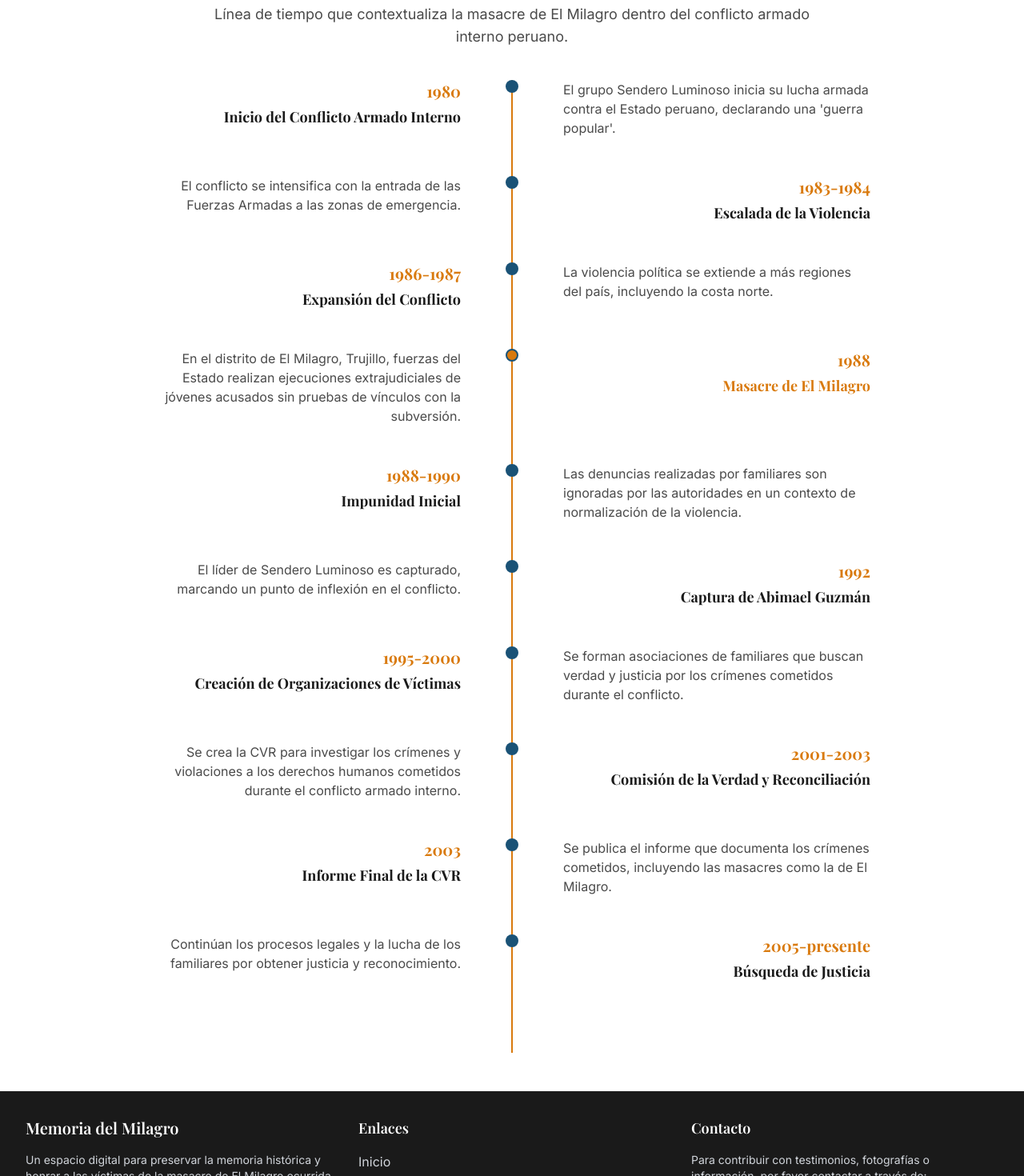
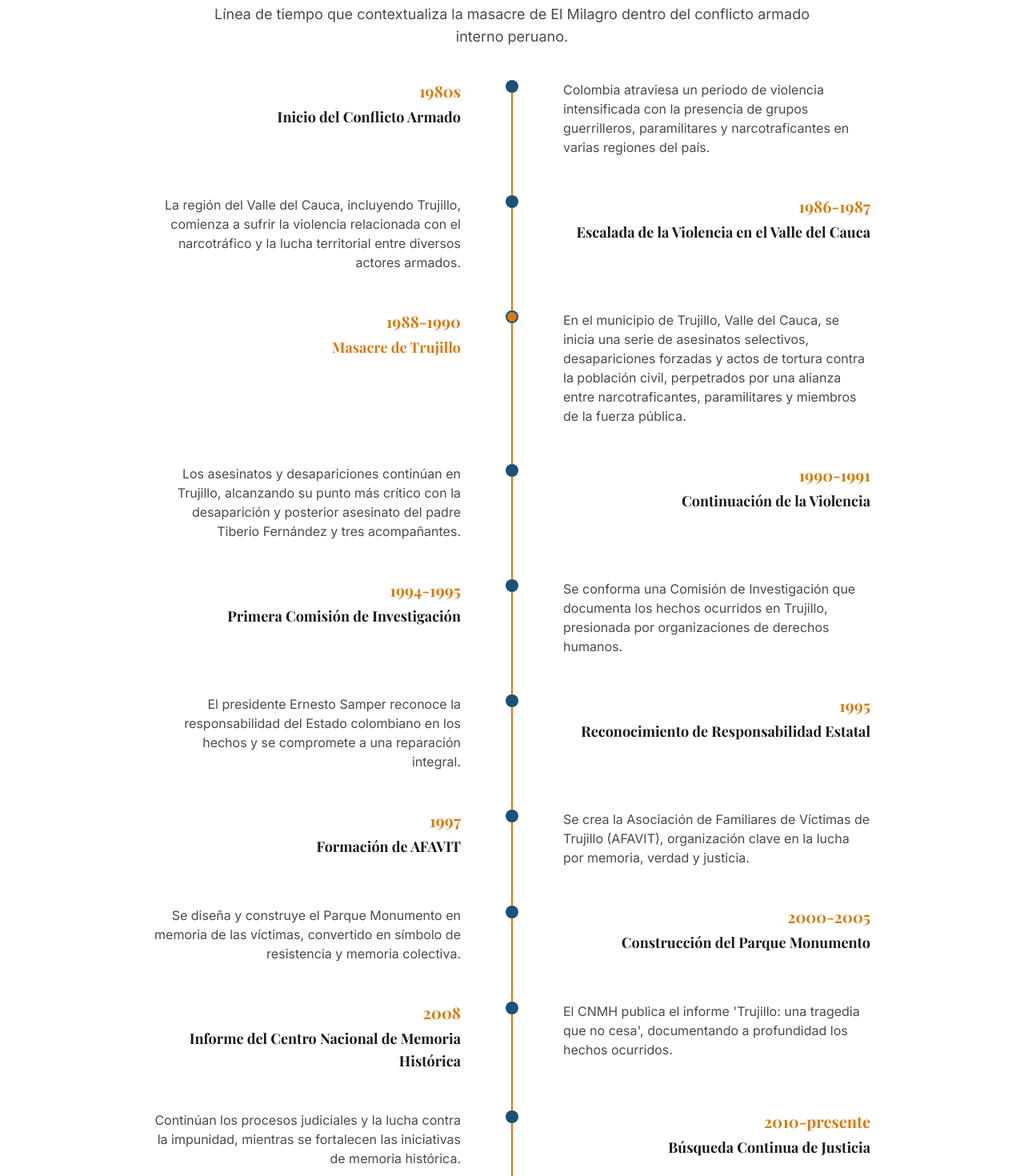
Before and after one commit to HansDussich/Catedra-de-la-paz, a React (Vite) app: page /cronologia in a window 1280 px wide. Shown: the part 160-1630 px from the top of the page at 80% size. Built offline with nearby package versions, Linux system fonts and the light colour scheme.

Commit message:
Fix: Update content to Trujillo, Colombia
Correct all text to reflect the context of the Trujillo, Valle del Cauca, Colombia massacre. Remove all references to Peru and adjust the chronology, testimonies, etc.

```diff
--- a/src/components/GallerySection.tsx
+++ b/src/components/GallerySection.tsx
@@ -6,7 +6,7 @@ import MemoryCard from "./MemoryCard";
 const featuredMemories = [
   {
     id: "1",
-    title: "Los Rostros del Milagro",
+    title: "Los Rostros de Trujillo",
     description: "Fotografías y semblanzas de las víctimas de la masacre, preservando su memoria y humanidad.",
     imageSrc: "/placeholder.svg",
     type: "galeria"
@@ -14,7 +14,7 @@ const featuredMemories = [
   {
     id: "2",
     title: "El Contexto Histórico",
-    description: "El conflicto armado interno en Perú y sus consecuencias en la población civil de Trujillo.",
+    description: "El conflicto armado en Colombia y sus consecuencias en la población civil de Trujillo, Valle del Cauca.",
     imageSrc: "/placeholder.svg",
     type: "galeria"
   },
@@ -36,7 +36,7 @@ const GallerySection = () => {
             Galería de Memorias
           </h2>
           <p className="mt-3 text-museo-gris max-w-2xl mx-auto">
-            Explorar las diferentes perspectivas, testimonios y documentos históricos relacionados con la masacre de El Milagro.
+            Explorar las diferentes perspectivas, testimonios y documentos históricos relacionados con la masacre de Trujillo, Valle del Cauca.
           </p>
         </div>
 
--- a/src/components/HeroSection.tsx
+++ b/src/components/HeroSection.tsx
@@ -11,14 +11,14 @@ const HeroSection = () => {
       <div className="absolute inset-0 bg-[url('/lovable-uploads/f2794358-3211-4470-8eea-987a5e9f5c71.png')] bg-cover bg-center opacity-20"></div>
       <div className="museo-container relative z-10 text-center">
         <h1 className="text-4xl md:text-5xl lg:text-6xl font-playfair font-bold mb-6 text-museo-negro">
-          Memoria del Milagro
+          Memoria de Trujillo
         </h1>
         <h2 className="text-xl md:text-2xl lg:text-3xl font-playfair text-museo-gris mb-8">
           Un espacio para no olvidar
         </h2>
         <p className="max-w-2xl mx-auto text-lg text-museo-gris mb-10">
-          Un museo digital en homenaje a las víctimas de la masacre de El Milagro,
-          Trujillo, 1988
+          Un museo digital en homenaje a las víctimas de la masacre de Trujillo,
+          Valle del Cauca, Colombia, 1988-1994
         </p>
         <button
           onClick={scrollToContent}
--- a/src/components/IntroductionSection.tsx
+++ b/src/components/IntroductionSection.tsx
@@ -5,24 +5,24 @@ const IntroductionSection = () => {
       <div className="museo-container">
         <div className="max-w-3xl mx-auto">
           <h2 className="text-3xl font-playfair font-bold mb-6 text-museo-negro text-center">
-            La Masacre de El Milagro
+            La Masacre de Trujillo
           </h2>
 
           <div className="prose prose-lg mx-auto">
             <p className="mb-4 text-museo-gris">
-              En 1988, en el contexto del conflicto armado interno en el Perú, en el distrito de El Milagro, Trujillo,
-              fuerzas del Estado cometieron una masacre contra jóvenes que fueron acusados sin pruebas de tener vínculos
-              con grupos subversivos.
+              Entre 1988 y 1994, en el contexto del conflicto armado colombiano, en el municipio de Trujillo, Valle del Cauca,
+              se cometió una serie de homicidios, torturas y desapariciones forzadas contra la población civil, perpetrados por una alianza
+              entre narcotraficantes, paramilitares y miembros de la fuerza pública.
             </p>
 
             <p className="mb-4 text-museo-gris">
-              Este hecho, que permanece en la memoria colectiva de la ciudad, fue parte de una serie de violaciones a los
-              derechos humanos que ocurrieron durante esta época oscura de la historia peruana.
+              Este hecho, que permanece en la memoria colectiva de la región, es uno de los emblemas de la violencia sociopolítica
+              que ha marcado la historia reciente de Colombia, dejando más de 340 víctimas documentadas.
             </p>
 
             <p className="mb-8 text-museo-gris">
               Este espacio digital busca preservar la memoria de estos acontecimientos, educar a las nuevas generaciones y
-              rendir un homenaje a las víctimas, como parte de un proceso necesario de memoria, verdad y justicia.
+              rendir un homenaje a las víctimas, como parte de un proceso necesario de memoria, verdad, justicia y no repetición.
             </p>
 
             <div className="border-l-4 border-museo-naranja pl-4 italic">
--- a/src/components/TestimonySection.tsx
+++ b/src/components/TestimonySection.tsx
@@ -11,7 +11,7 @@ const testimonios = [
   },
   {
     id: "2",
-    cita: "\"Nos acusaron sin pruebas. A día de hoy, más de 30 años después, sigo luchando para limpiar su nombre.\"",
+    cita: "\"Nos acusaron de colaborar con la guerrilla sin ninguna prueba. A día de hoy, más de 30 años después, sigo luchando para limpiar su nombre.\"",
     autor: "Carlos R., hermano de víctima"
   }
 ];
--- a/src/components/TimelineSection.tsx
+++ b/src/components/TimelineSection.tsx
@@ -4,24 +4,24 @@ import { Link } from "react-router-dom";
 // Datos de muestra para la línea de tiempo
 const timelineEvents = [
   {
-    year: "1980",
-    title: "Inicio del Conflicto Armado",
-    description: "El grupo Sendero Luminoso inicia su lucha armada contra el Estado peruano."
+    year: "1980s",
+    title: "Inicio del Conflicto Intensificado",
+    description: "Colombia sufre una escalada de violencia con múltiples actores armados en disputa."
   },
   {
-    year: "1988",
-    title: "Masacre de El Milagro",
-    description: "Fuerzas estatales realizan ejecuciones extrajudiciales en el distrito de El Milagro, Trujillo."
+    year: "1988-1994",
+    title: "Masacre de Trujillo",
+    description: "Serie de homicidios y desapariciones forzadas en Trujillo, Valle del Cauca, perpetrados por una alianza criminal."
   },
   {
-    year: "1990s",
-    title: "Búsqueda de Justicia",
-    description: "Familiares de las víctimas comienzan a organizarse para exigir verdad y justicia."
+    year: "1995",
+    title: "Reconocimiento Estatal",
+    description: "El Estado colombiano reconoce su responsabilidad y se compromete a la reparación de las víctimas."
   },
   {
     year: "2000s",
-    title: "Comisión de la Verdad",
-    description: "La Comisión de la Verdad y Reconciliación investiga los crímenes del conflicto armado interno."
+    title: "Memoria y Reparación",
+    description: "Construcción del Parque Monumento y fortalecimiento de iniciativas de memoria histórica."
   }
 ];
 
@@ -34,7 +34,7 @@ const TimelineSection = () => {
             Cronología Histórica
           </h2>
           <p className="mt-3 text-museo-gris max-w-2xl mx-auto">
-            Los principales acontecimientos relacionados con la masacre de El Milagro y su contexto histórico.
+            Los principales acontecimientos relacionados con la masacre de Trujillo y su contexto histórico.
           </p>
         </div>
 
--- a/src/pages/CronologiaPage.tsx
+++ b/src/pages/CronologiaPage.tsx
@@ -2,58 +2,58 @@
 import Navbar from "@/components/Navbar";
 import Footer from "@/components/Footer";
 
-// Datos de muestra para la cronología completa
+// Datos de la cronología actualizada para Trujillo, Valle del Cauca, Colombia
 const timelineEvents = [
   {
-    year: "1980",
-    title: "Inicio del Conflicto Armado Interno",
-    description: "El grupo Sendero Luminoso inicia su lucha armada contra el Estado peruano, declarando una 'guerra popular'.",
-  },
-  {
-    year: "1983-1984",
-    title: "Escalada de la Violencia",
-    description: "El conflicto se intensifica con la entrada de las Fuerzas Armadas a las zonas de emergencia.",
+    year: "1980s",
+    title: "Inicio del Conflicto Armado",
+    description: "Colombia atraviesa un periodo de violencia intensificada con la presencia de grupos guerrilleros, paramilitares y narcotraficantes en varias regiones del país.",
   },
   {
     year: "1986-1987",
-    title: "Expansión del Conflicto",
-    description: "La violencia política se extiende a más regiones del país, incluyendo la costa norte.",
+    title: "Escalada de la Violencia en el Valle del Cauca",
+    description: "La región del Valle del Cauca, incluyendo Trujillo, comienza a sufrir la violencia relacionada con el narcotráfico y la lucha territorial entre diversos actores armados.",
   },
   {
-    year: "1988",
-    title: "Masacre de El Milagro",
-    description: "En el distrito de El Milagro, Trujillo, fuerzas del Estado realizan ejecuciones extrajudiciales de jóvenes acusados sin pruebas de vínculos con la subversión.",
+    year: "1988-1990",
+    title: "Masacre de Trujillo",
+    description: "En el municipio de Trujillo, Valle del Cauca, se inicia una serie de asesinatos selectivos, desapariciones forzadas y actos de tortura contra la población civil, perpetrados por una alianza entre narcotraficantes, paramilitares y miembros de la fuerza pública.",
     destacado: true,
   },
   {
-    year: "1988-1990",
-    title: "Impunidad Inicial",
-    description: "Las denuncias realizadas por familiares son ignoradas por las autoridades en un contexto de normalización de la violencia.",
+    year: "1990-1991",
+    title: "Continuación de la Violencia",
+    description: "Los asesinatos y desapariciones continúan en Trujillo, alcanzando su punto más crítico con la desaparición y posterior asesinato del padre Tiberio Fernández y tres acompañantes.",
   },
   {
-    year: "1992",
-    title: "Captura de Abimael Guzmán",
-    description: "El líder de Sendero Luminoso es capturado, marcando un punto de inflexión en el conflicto.",
+    year: "1994-1995",
+    title: "Primera Comisión de Investigación",
+    description: "Se conforma una Comisión de Investigación que documenta los hechos ocurridos en Trujillo, presionada por organizaciones de derechos humanos.",
   },
   {
-    year: "1995-2000",
-    title: "Creación de Organizaciones de Víctimas",
-    description: "Se forman asociaciones de familiares que buscan verdad y justicia por los crímenes cometidos durante el conflicto.",
+    year: "1995",
+    title: "Reconocimiento de Responsabilidad Estatal",
+    description: "El presidente Ernesto Samper reconoce la responsabilidad del Estado colombiano en los hechos y se compromete a una reparación integral.",
   },
   {
-    year: "2001-2003",
-    title: "Comisión de la Verdad y Reconciliación",
-    description: "Se crea la CVR para investigar los crímenes y violaciones a los derechos humanos cometidos durante el conflicto armado interno.",
+    year: "1997",
+    title: "Formación de AFAVIT",
+    description: "Se crea la Asociación de Familiares de Víctimas de Trujillo (AFAVIT), organización clave en la lucha por memoria, verdad y justicia.",
   },
   {
-    year: "2003",
-    title: "Informe Final de la CVR",
-    description: "Se publica el informe que documenta los crímenes cometidos, incluyendo las masacres como la de El Milagro.",
+    year: "2000-2005",
+    title: "Construcción del Parque Monumento",
+    description: "Se diseña y construye el Parque Monumento en memoria de las víctimas, convertido en símbolo de resistencia y memoria colectiva.",
   },
   {
-    year: "2005-presente",
-    title: "Búsqueda de Justicia",
-    description: "Continúan los procesos legales y la lucha de los familiares por obtener justicia y reconocimiento.",
+    year: "2008",
+    title: "Informe del Centro Nacional de Memoria Histórica",
+    description: "El CNMH publica el informe 'Trujillo: una tragedia que no cesa', documentando a profundidad los hechos ocurridos.",
+  },
+  {
+    year: "2010-presente",
+    title: "Búsqueda Continua de Justicia",
+    description: "Continúan los procesos judiciales y la lucha contra la impunidad, mientras se fortalecen las iniciativas de memoria histórica.",
   },
 ];
 
--- a/src/pages/GaleriaPage.tsx
+++ b/src/pages/GaleriaPage.tsx
@@ -7,7 +7,7 @@ import MemoryCard from "@/components/MemoryCard";
 const galeriaItems = [
   {
     id: "1",
-    title: "Los Rostros del Milagro",
+    title: "Los Rostros de Trujillo",
     description: "Fotografías y semblanzas de las víctimas de la masacre, preservando su memoria y humanidad.",
     imageSrc: "/placeholder.svg",
     type: "galeria"
@@ -21,8 +21,8 @@ const galeriaItems = [
   },
   {
     id: "3",
-    title: "El Distrito del Milagro",
-    description: "Historia y características del distrito donde ocurrieron los hechos.",
+    title: "El Municipio de Trujillo",
+    description: "Historia y características del municipio donde ocurrieron los hechos.",
     imageSrc: "/placeholder.svg",
     type: "galeria"
   },
@@ -42,8 +42,8 @@ const galeriaItems = [
   },
   {
     id: "6",
-    title: "Manifestaciones y Conmemoraciones",
-    description: "Cómo la comunidad ha mantenido viva la memoria a lo largo de los años.",
+    title: "Parque Monumento",
+    description: "El lugar de memoria construido para honrar a las víctimas y mantener vivo su recuerdo.",
     imageSrc: "/placeholder.svg",
     type: "galeria"
   }
@@ -59,7 +59,7 @@ const GaleriaPage = () => {
             <h1 className="text-4xl font-playfair font-bold mb-4 text-museo-negro">Galería de Memorias</h1>
             <p className="text-lg text-museo-gris max-w-3xl mx-auto">
               Explorar las diferentes perspectivas, testimonios y documentos históricos relacionados
-              con la masacre de El Milagro, Trujillo, Valle del Cauca.
+              con la masacre de Trujillo, Valle del Cauca, Colombia.
             </p>
           </div>
 
--- a/src/pages/TestimoniosPage.tsx
+++ b/src/pages/TestimoniosPage.tsx
@@ -4,14 +4,14 @@ import Navbar from "@/components/Navbar";
 import Footer from "@/components/Footer";
 import { Quote, Search } from "lucide-react";
 
-// Datos de muestra para testimonios
+// Datos de muestra para testimonios actualizados para el contexto colombiano
 const testimoniosCompletos = [
   {
     id: "1",
     nombre: "María L.",
     relacion: "Hermana de víctima",
     anio: "2003",
-    cita: "Aún recuerdo esa noche. Los gritos, el sonido de los disparos, el miedo. Mi hermano tenía solo 19 años cuando se lo llevaron. Era estudiante de ingeniería y trabajaba medio tiempo. Nunca tuvo vínculos con ningún grupo armado. Simplemente estaba en el lugar equivocado. Han pasado tantos años y el dolor sigue intacto.",
+    cita: "Aún recuerdo esa noche. Los gritos, el sonido de los disparos, el miedo. Mi hermano tenía solo 19 años cuando se lo llevaron. Era estudiante de bachillerato y trabajaba en una finca. Nunca estuvo involucrado con ningún grupo armado. Simplemente estaba en el lugar equivocado. Han pasado tantos años y el dolor sigue intacto.",
     categoria: "familiar"
   },
   {
@@ -19,15 +19,15 @@ const testimoniosCompletos = [
     nombre: "Carlos R.",
     relacion: "Hermano de víctima",
     anio: "2008",
-    cita: "Nos acusaron sin pruebas. A día de hoy, más de 30 años después, sigo luchando para limpiar su nombre. Mi hermano era un buen hombre, un padre de familia. Cuando ocurrió la masacre, dejó a dos niños pequeños que crecieron sin su padre. La justicia ha sido lenta y muchas veces inexistente.",
+    cita: "Nos acusaron de colaborar con la guerrilla sin ninguna prueba. A día de hoy, más de 30 años después, sigo luchando para limpiar su nombre. Mi hermano era un buen hombre, un padre de familia. Cuando ocurrió la masacre, dejó huérfanos a dos niños pequeños que crecieron preguntando por su padre.",
     categoria: "familiar"
   },
   {
     id: "3",
     nombre: "Jorge M.",
-    relacion: "Vecino de El Milagro",
+    relacion: "Vecino de Trujillo",
     anio: "2000",
-    cita: "Esa noche nadie durmió en el barrio. Se escuchaban disparos, gritos, llantos. Al día siguiente todo estaba en silencio, un silencio terrible. Nadie quería hablar por miedo. Todos sabíamos lo que había pasado, pero el miedo nos paralizó durante años.",
+    cita: "Esa noche nadie durmió en el pueblo. Se escuchaban vehículos, disparos, gritos. Al día siguiente todo estaba en silencio, un silencio terrible. Nadie quería hablar por miedo. Todos sabíamos lo que había pasado, pero el miedo nos paralizó durante años.",
     categoria: "testigo"
   },
   {
@@ -35,7 +35,7 @@ const testimoniosCompletos = [
     nombre: "Dra. Patricia S.",
     relacion: "Investigadora de Derechos Humanos",
     anio: "2015",
-    cita: "La masacre de El Milagro representa uno de los patrones de violencia estatal durante el conflicto armado interno: la criminalización de la juventud en zonas urbano-marginales. La estigmatización de estos jóvenes como 'terroristas' fue una justificación para acciones que violaban todo principio de derechos humanos y debido proceso.",
+    cita: "La masacre de Trujillo representa uno de los patrones de violencia del conflicto armado colombiano: la alianza entre narcotraficantes, paramilitares y agentes del Estado. La estigmatización de campesinos y líderes sociales como 'guerrilleros' fue la justificación para acciones que violaban todo principio de derechos humanos.",
     categoria: "experto"
   },
   {
@@ -43,7 +43,7 @@ const testimoniosCompletos = [
     nombre: "Luis V.",
     relacion: "Sobreviviente",
     anio: "2010",
-    cita: "Me salvé porque logré esconderme. Vi cómo se llevaban a mis amigos. No pude hacer nada. Viví con esa culpa durante años. Ahora entiendo que contar lo que vi es mi manera de honrar su memoria y buscar justicia para ellos.",
+    cita: "Me salvé porque logré escapar por el río Cauca. Vi cómo se llevaban a mis vecinos. No pude hacer nada. Viví con esa culpa durante años. Ahora entiendo que contar lo que vi es mi manera de honrar su memoria y buscar justicia para ellos.",
     categoria: "sobreviviente"
   },
   {
@@ -51,7 +51,7 @@ const testimoniosCompletos = [
     nombre: "Rosa T.",
     relacion: "Madre de víctima",
     anio: "2005",
-    cita: "Esperé a mi hijo toda la noche. Nunca regresó. Al día siguiente fui a buscarlo por todas las comisarías, por los hospitales, incluso por las morgues. Nadie me daba razón. Fue una semana después cuando encontramos su cuerpo. Toda madre sabe lo que es amar a un hijo, pero no todas saben lo que es perderlo así.",
+    cita: "Esperé a mi hijo toda la noche. Nunca regresó. Al día siguiente fui a buscarlo por la estación de policía, por el hospital, incluso pregunté a los militares. Nadie me daba razón. Pasaron semanas hasta que un pescador encontró restos en el río. Toda madre sabe lo que es amar a un hijo, pero no todas saben lo que es buscar sus restos en un río.",
     categoria: "familiar"
   }
 ];
```
